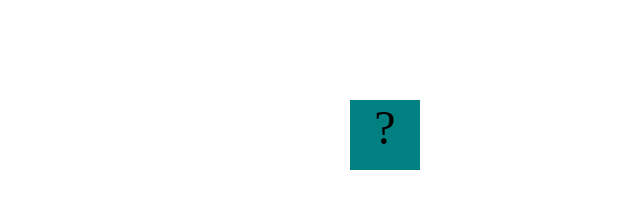
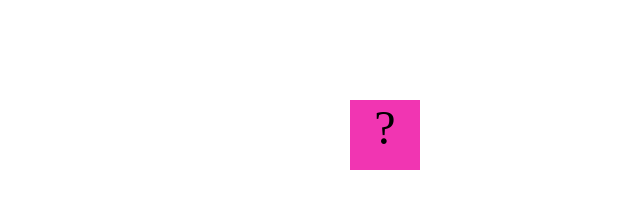
Before and after one commit to BenetSky26/BenetSky26.github.io, a plain HTML site: page fsd-projects/bouncing-box/index.html in a window 1280 px wide. Shown: the whole page, without its empty margins (640-1280 px from the left). Drawn offline with Linux system fonts and the light colour scheme.

Commit message:
bouncing box day 3

```diff
--- a/fsd-projects/bouncing-box/index.html
+++ b/fsd-projects/bouncing-box/index.html
@@ -1,4 +1,4 @@
-<!DOCTYPE html>
+ <!DOCTYPE html>
 <html>
   <head>
     <meta charset="utf-8" />
@@ -8,7 +8,7 @@
       .box {
         width: 70px;
         height: 70px;
-        background-color: teal;
+        background-color: rgb(241, 53, 178);
         font-size: 300%;
         text-align: center;
         user-select: none;
@@ -86,7 +86,14 @@
         // moveBoxTo(200);
         // moveBoxTo(121);
         moveBoxTo(positionX);
-      positionX += speed;
+      positionX = positionX + speed;
+      if (positionX > boardWidth) {
+        speed *= -1;
+      }
+      else if (positionX < 0) {
+        speed *= -1;
+
+      }
 
         }
 
@@ -99,14 +106,12 @@
          */
         function handleBoxClick() {
       positionX = 0;
+      speed +=3;
       points++;
 
+
       changeBoxText(points);
-      speed += 3;
-      if (positionX > boardWidth){
-       speed *= -1;
 
-      }
 
 
 
```
